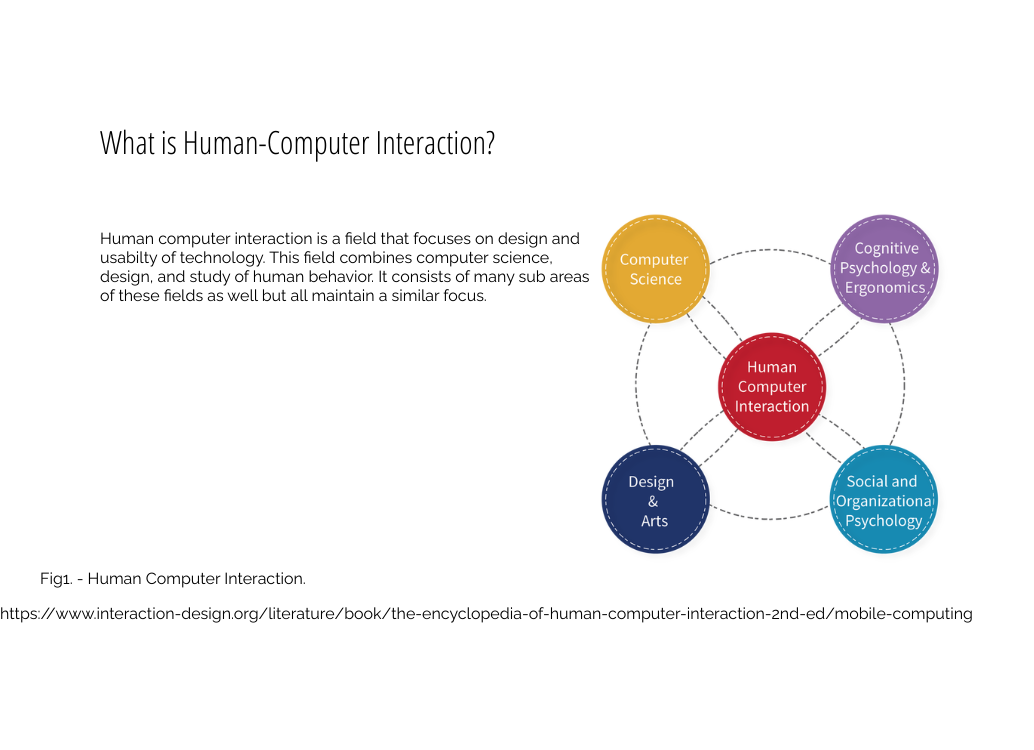
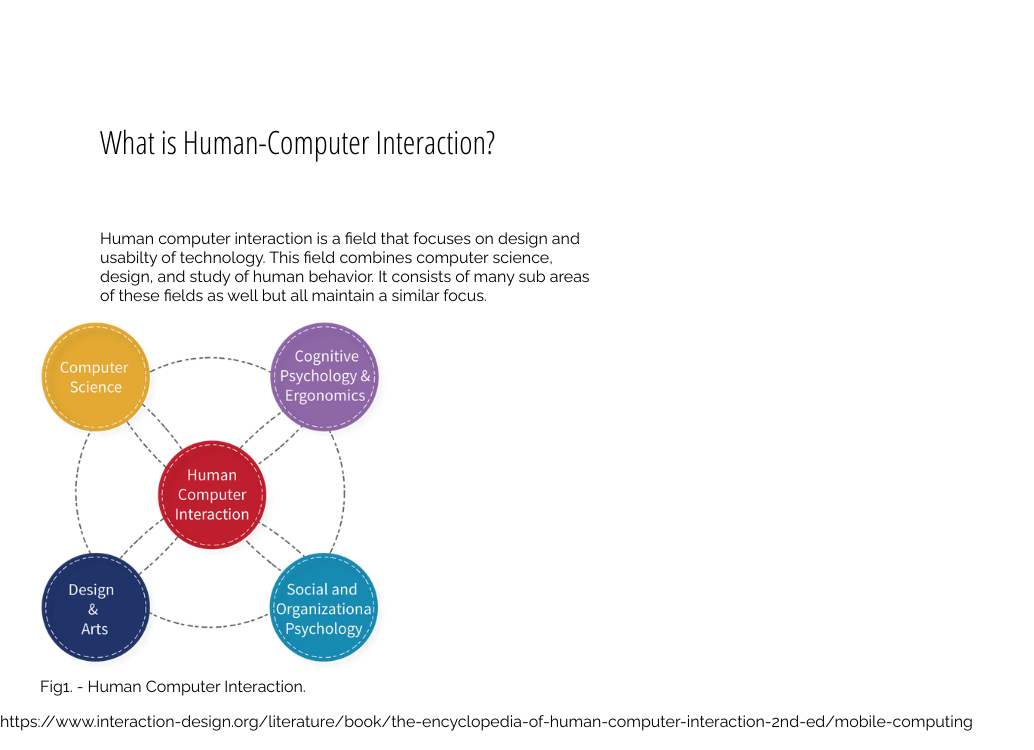
Before and after one commit to Mimileo/cst336, a PHP site: page /homework/homework1/index.html in a window 1280 px wide. Shown: the part 50-800 px from the top of the page, without its empty margins (0-1034 px from the left). Run offline with PHP 8.4, Linux system fonts and the light colour scheme.

Commit message:
update lab

```diff
--- a/homework/homework1/css/styles.css
+++ b/homework/homework1/css/styles.css
@@ -59,7 +59,7 @@ li a:hover {
 
 #hci-img{
     position:relative;
-    margin-right: 100px;
+    margin-right: 400px;
 }
 
 #cpu img {
```
